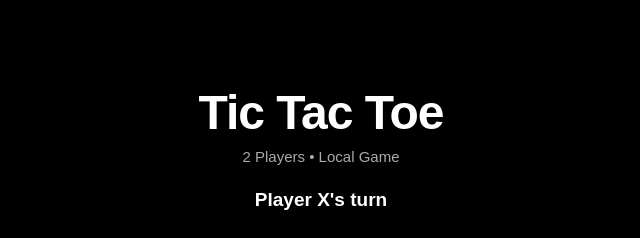
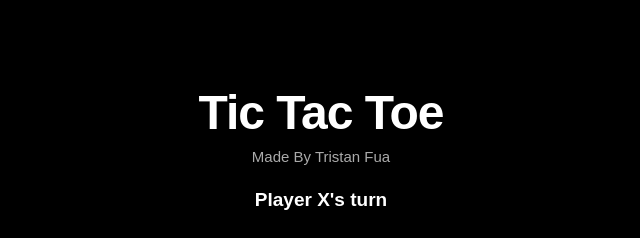
Before and after one commit to Unfuagtss/mathinik, a plain HTML site: page index.html in a window 1280 px wide. Shown: the top 238 px of the page, 319-959 px from the left. Drawn offline with Linux system fonts and the light colour scheme.

Commit message:
Update and rename tic_tac_toe_2_player.html to index.html

```diff
--- a/tic_tac_toe_2_player.html
+++ b/index.html
@@ -160,7 +160,7 @@
 <body>
 <main class="game">
   <h1>Tic Tac Toe</h1>
-  <div class="subtitle">2 Players • Local Game</div>
+  <div class="subtitle">Made By Tristan Fua</div>
 
   <div id="status" class="status">Player X's turn</div>
 
```
